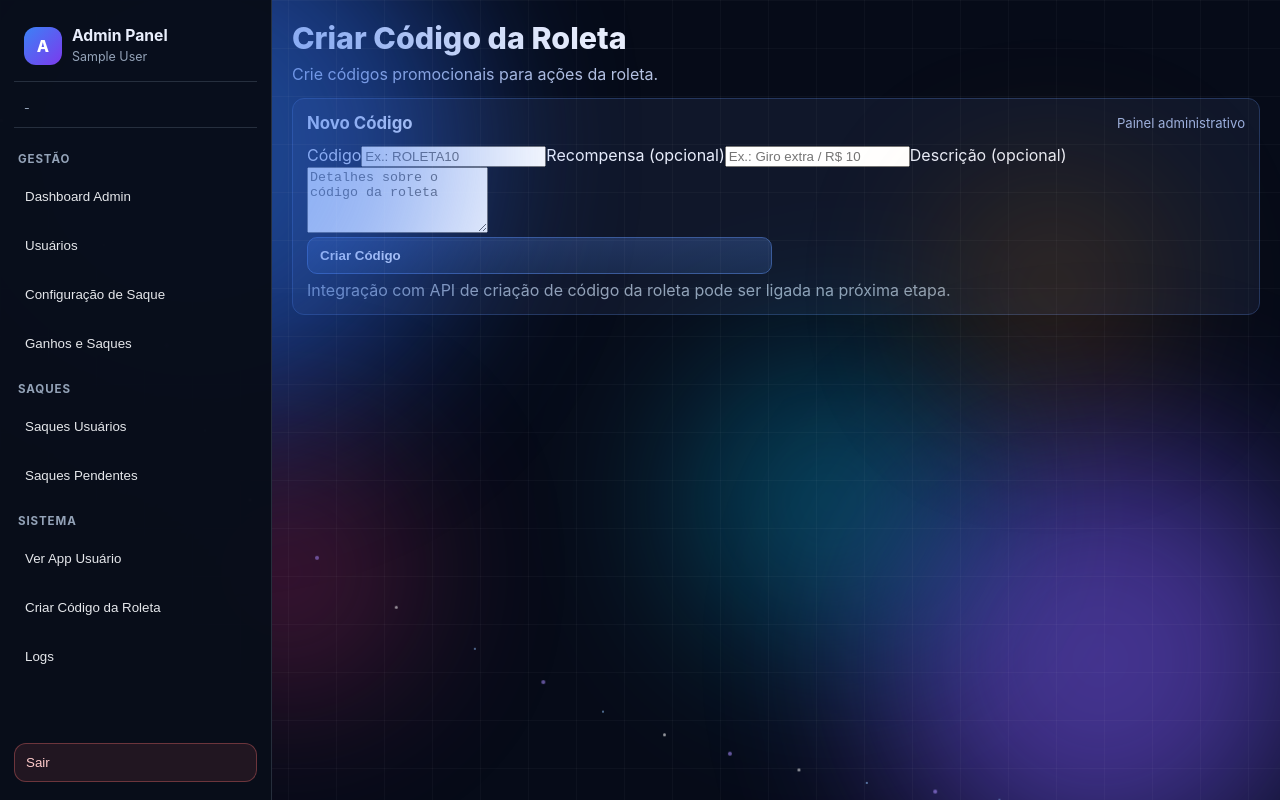
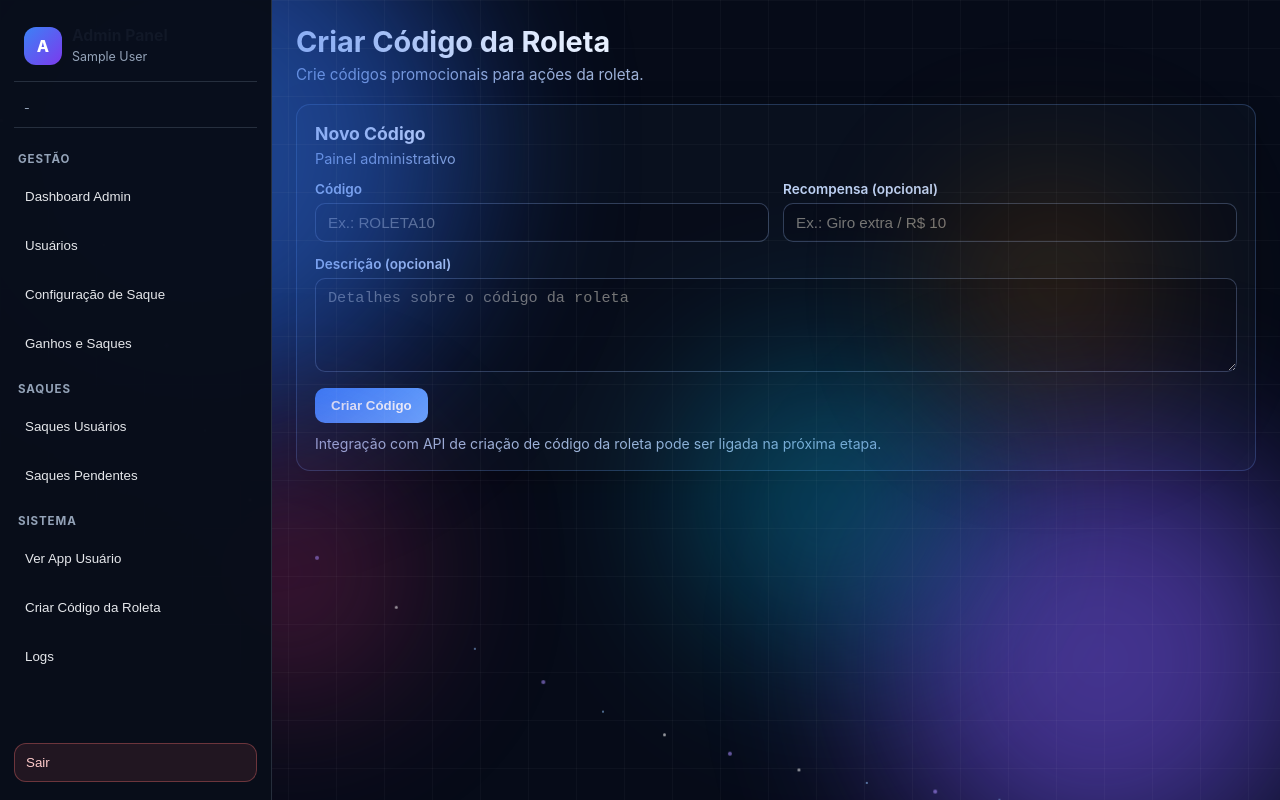
Before and after one commit to magnatazk20/mancera-frontend, a React (Vite) app: page /adf/roulette-code in a window 1280 px wide. Built offline with nearby package versions, Linux system fonts and the light colour scheme; sample sign-in values are in the browser's storage.

Commit message:
style(admin): adicionar html/css dedicado para página de código da roleta

```diff
--- /dev/null
+++ b/src/pages/AdminRouletteCode.css
@@ -0,0 +1,134 @@
+.roulette-code-page {
+  display: flex;
+  min-height: 100vh;
+}
+
+.roulette-code-content {
+  flex: 1;
+  padding: 24px;
+}
+
+.roulette-code-header {
+  display: flex;
+  justify-content: space-between;
+  align-items: flex-start;
+  gap: 16px;
+  margin-bottom: 20px;
+}
+
+.roulette-code-title {
+  margin: 0;
+  font-size: 1.8rem;
+  color: #eaf2ff;
+}
+
+.roulette-code-subtitle {
+  margin: 6px 0 0;
+  color: #9fb3d9;
+  font-size: 0.95rem;
+}
+
+.roulette-code-card {
+  background: rgba(11, 18, 32, 0.85);
+  border: 1px solid rgba(111, 166, 255, 0.25);
+  border-radius: 14px;
+  padding: 18px;
+  box-shadow: 0 8px 30px rgba(0, 0, 0, 0.25);
+}
+
+.roulette-code-card-head {
+  margin-bottom: 14px;
+}
+
+.roulette-code-card-head h2 {
+  margin: 0;
+  font-size: 1.1rem;
+  color: #f1f5ff;
+}
+
+.roulette-code-card-head p {
+  margin: 6px 0 0;
+  color: #9fb3d9;
+  font-size: 0.9rem;
+}
+
+.roulette-code-grid {
+  display: grid;
+  grid-template-columns: repeat(2, minmax(220px, 1fr));
+  gap: 14px;
+}
+
+.roulette-code-field {
+  display: flex;
+  flex-direction: column;
+  gap: 6px;
+}
+
+.roulette-code-field.full {
+  grid-column: 1 / -1;
+}
+
+.roulette-code-field label {
+  font-size: 0.85rem;
+  color: #bcd0f3;
+  font-weight: 600;
+}
+
+.roulette-code-field input,
+.roulette-code-field textarea {
+  width: 100%;
+  border-radius: 10px;
+  border: 1px solid rgba(130, 156, 209, 0.35);
+  background: rgba(8, 12, 24, 0.7);
+  color: #f5f8ff;
+  padding: 10px 12px;
+  font-size: 0.95rem;
+  outline: none;
+  transition: border-color 0.2s ease, box-shadow 0.2s ease;
+}
+
+.roulette-code-field input:focus,
+.roulette-code-field textarea:focus {
+  border-color: #6ea8ff;
+  box-shadow: 0 0 0 3px rgba(110, 168, 255, 0.2);
+}
+
+.roulette-code-actions {
+  margin-top: 16px;
+  display: flex;
+  gap: 10px;
+  align-items: center;
+}
+
+.roulette-code-btn {
+  border: none;
+  background: linear-gradient(135deg, #3c83ff, #6ea8ff);
+  color: #fff;
+  padding: 10px 16px;
+  border-radius: 10px;
+  font-weight: 700;
+  cursor: pointer;
+}
+
+.roulette-code-hint {
+  margin-top: 12px;
+  color: #9fb3d9;
+  font-size: 0.88rem;
+}
+
+.roulette-code-feedback {
+  margin-top: 10px;
+  font-size: 0.92rem;
+  font-weight: 600;
+  color: #9df0b8;
+}
+
+@media (max-width: 900px) {
+  .roulette-code-grid {
+    grid-template-columns: 1fr;
+  }
+
+  .roulette-code-content {
+    padding: 16px;
+  }
+}
--- a/src/pages/AdminRouletteCode.tsx
+++ b/src/pages/AdminRouletteCode.tsx
@@ -1,6 +1,6 @@
 import { useState } from 'react'
 import AdminSidebar from '../components/AdminSidebar'
-import './Admin.css'
+import './AdminRouletteCode.css'
 
 export default function AdminRouletteCode() {
   const [code, setCode] = useState('')
@@ -18,61 +18,64 @@ export default function AdminRouletteCode() {
   }
 
   return (
-    <main className="admin-page">
+    <main className="roulette-code-page">
       <AdminSidebar />
-      <section className="admin-content admin-users-page">
-        <header className="admin-header">
+      <section className="roulette-code-content">
+        <header className="roulette-code-header">
           <div>
-            <h1>Criar Código da Roleta</h1>
-            <p className="admin-subtitle">Crie códigos promocionais para ações da roleta.</p>
+            <h1 className="roulette-code-title">Criar Código da Roleta</h1>
+            <p className="roulette-code-subtitle">Crie códigos promocionais para ações da roleta.</p>
           </div>
         </header>
 
-        <section className="admin-panel admin-panel-wide">
-          <div className="admin-panel-head">
+        <section className="roulette-code-card">
+          <div className="roulette-code-card-head">
             <h2>Novo Código</h2>
-            <span>Painel administrativo</span>
+            <p>Painel administrativo</p>
           </div>
 
-          <div className="admin-form-grid">
-            <label className="admin-form-field">
-              <span>Código</span>
+          <div className="roulette-code-grid">
+            <div className="roulette-code-field">
+              <label htmlFor="roulette-code-input">Código</label>
               <input
+                id="roulette-code-input"
                 type="text"
                 value={code}
                 onChange={(event) => setCode(event.target.value.toUpperCase())}
                 placeholder="Ex.: ROLETA10"
               />
-            </label>
+            </div>
 
-            <label className="admin-form-field">
-              <span>Recompensa (opcional)</span>
+            <div className="roulette-code-field">
+              <label htmlFor="roulette-reward-input">Recompensa (opcional)</label>
               <input
+                id="roulette-reward-input"
                 type="text"
                 value={reward}
                 onChange={(event) => setReward(event.target.value)}
                 placeholder="Ex.: Giro extra / R$ 10"
               />
-            </label>
+            </div>
 
-            <label className="admin-form-field admin-form-field-full">
-              <span>Descrição (opcional)</span>
+            <div className="roulette-code-field full">
+              <label htmlFor="roulette-description-input">Descrição (opcional)</label>
               <textarea
+                id="roulette-description-input"
                 value={description}
                 onChange={(event) => setDescription(event.target.value)}
                 rows={4}
                 placeholder="Detalhes sobre o código da roleta"
               />
-            </label>
+            </div>
           </div>
 
-          <div className="admin-shortcuts">
-            <button type="button" onClick={handleCreate}>Criar Código</button>
+          <div className="roulette-code-actions">
+            <button type="button" className="roulette-code-btn" onClick={handleCreate}>Criar Código</button>
           </div>
 
-          {message ? <p className="admin-log-hint">{message}</p> : null}
+          {message ? <p className="roulette-code-feedback">{message}</p> : null}
 
-          <p className="admin-log-hint">
+          <p className="roulette-code-hint">
             Integração com API de criação de código da roleta pode ser ligada na próxima etapa.
           </p>
         </section>
```
